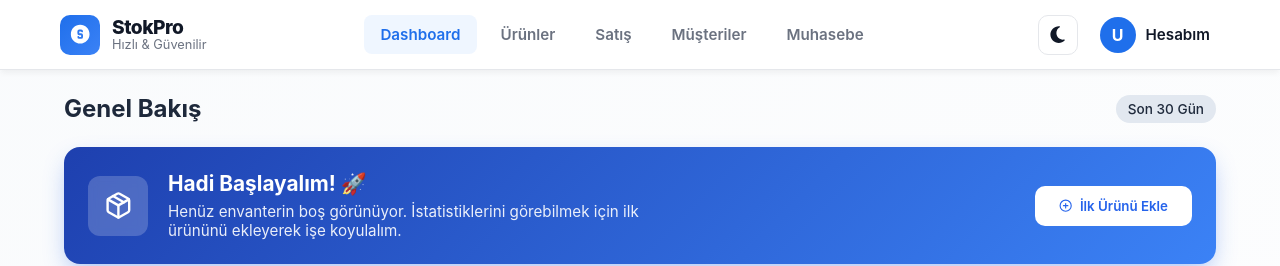
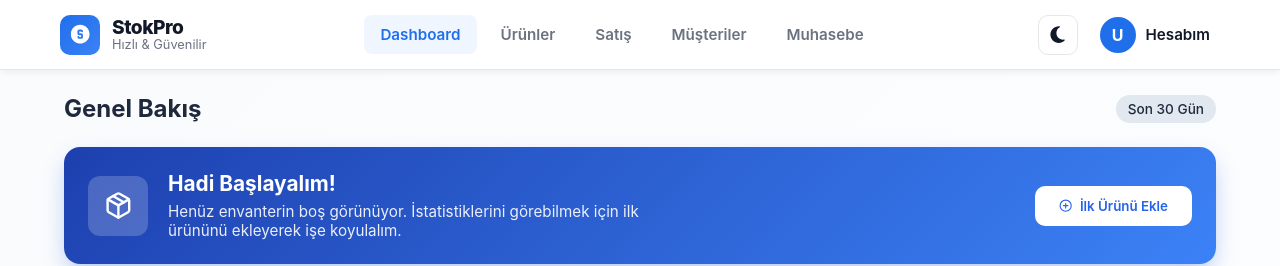
Before and after one commit to Bedirhan3428/stokpro, a React (Create React App) app: page /dashboard in a window 1280 px wide. Shown: the top 266 px of the page. Built offline with nearby package versions, Linux system fonts and the light colour scheme; no server answers; the database is empty; sample sign-in values are in the browser's storage.

Commit message:
Update Dashboard.js

```diff
--- a/src/components/Dashboard.js
+++ b/src/components/Dashboard.js
@@ -203,7 +203,7 @@ export default function Dashboard() {
                 <FiPackage />
              </div>
              <div className="welcome-text">
-                <h3>Hadi Başlayalım! 🚀</h3>
+                <h3>Hadi Başlayalım!</h3>
                 <p>Henüz envanterin boş görünüyor. İstatistiklerini görebilmek için ilk ürününü ekleyerek işe koyulalım.</p>
              </div>
           </div>
```
